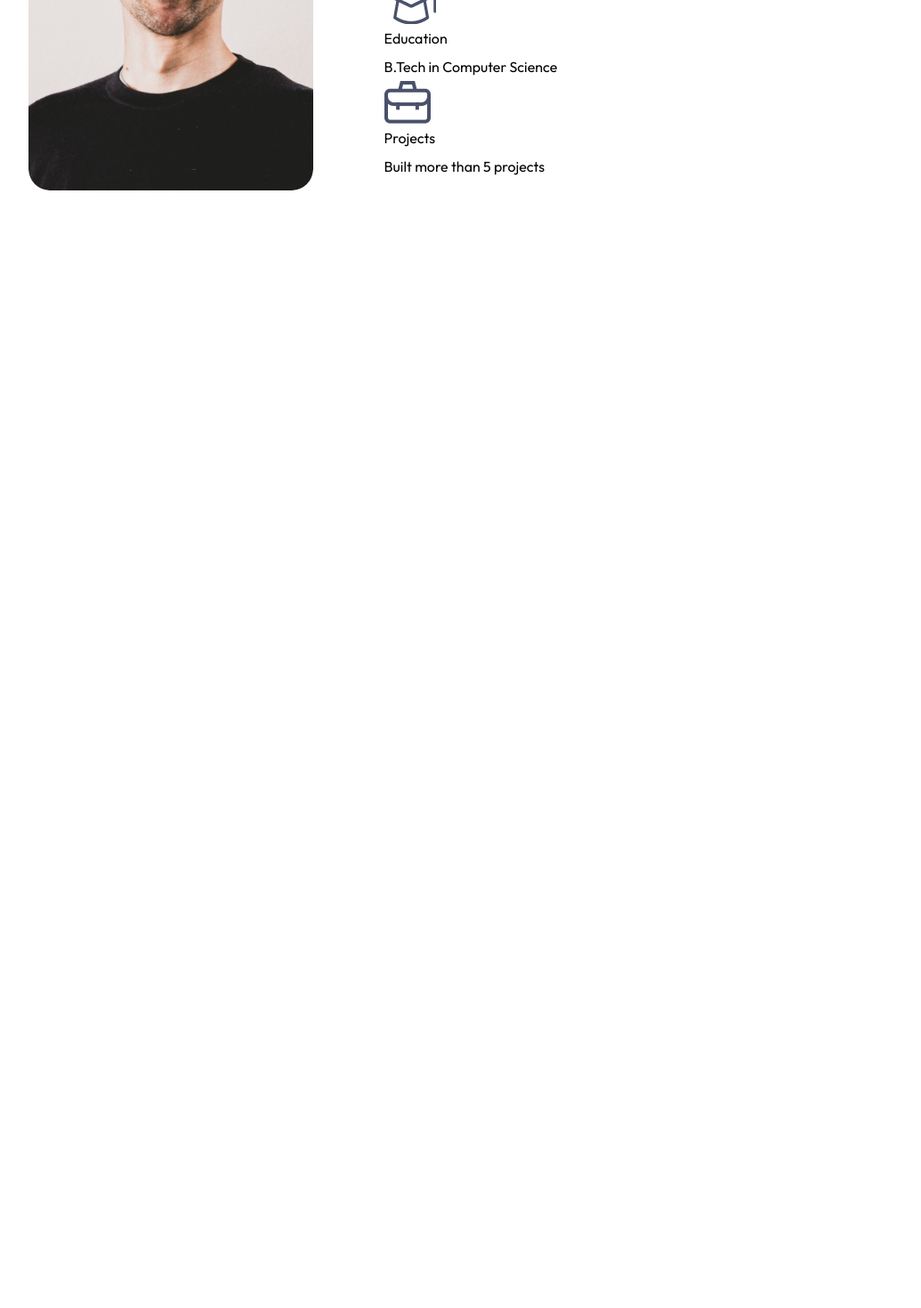
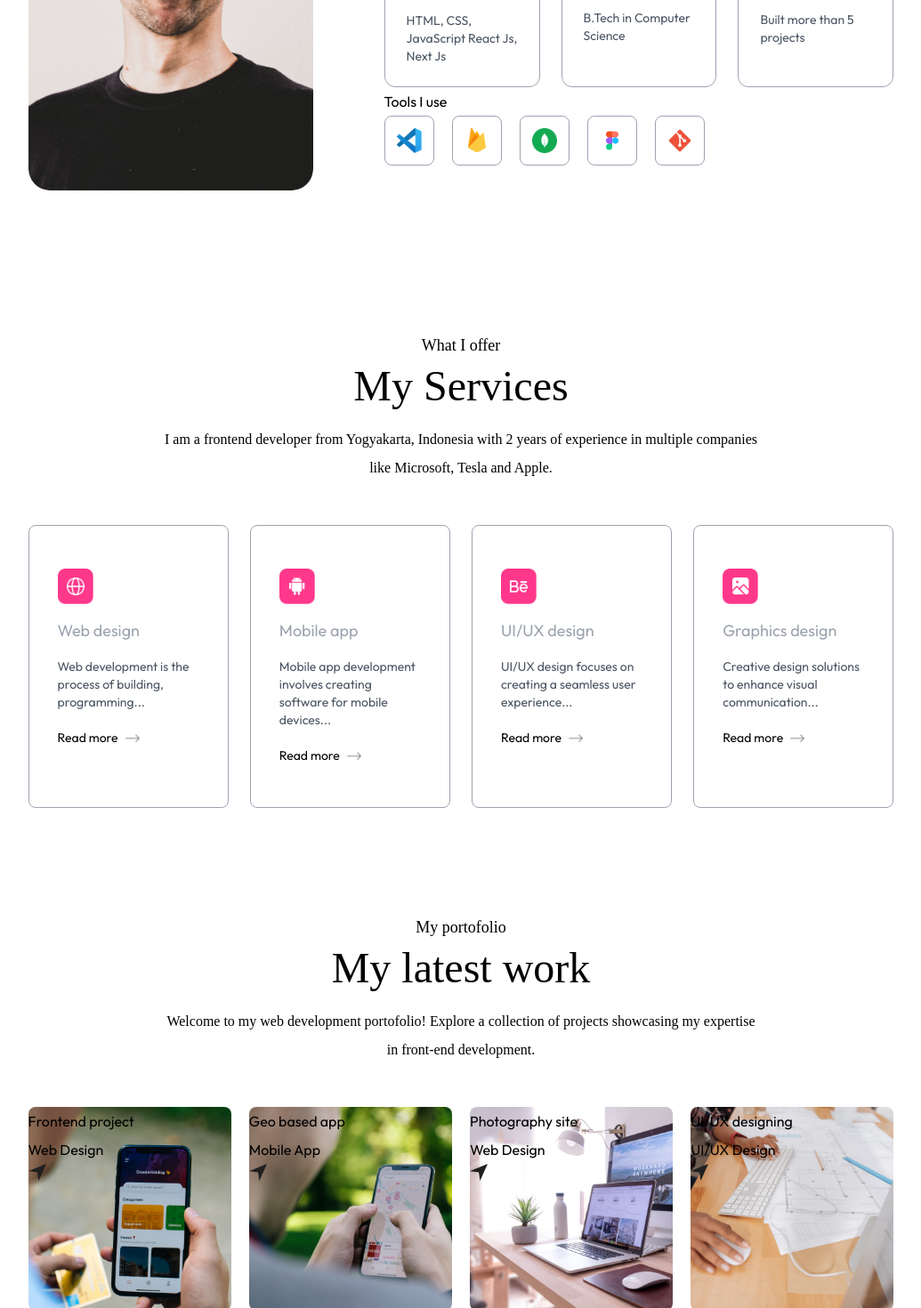
Before and after one commit to rafliaf/portofolio-rafli, a Next.js app: page / in a window 1280 px wide. Shown: the part 1220-2690 px from the top of the page at 89% size, without its empty margins (122-1157 px from the left). Before the commit the page ends 1554 px from the top, so only its background shows below. Built offline with nearby package versions, Linux system fonts and the light colour scheme; a web font is replaced by a local one.

Commit message:
Update features

```diff
--- a/app/components/About.jsx
+++ b/app/components/About.jsx
@@ -1,4 +1,4 @@
-import { assets, infoList } from '@/assets/assets'
+import { assets, infoList, toolsData } from '@/assets/assets'
 import Image from 'next/image'
 import React from 'react'
 
@@ -16,12 +16,22 @@
                     I am an experienced Frontend Developer with over a decade profesionnal career
                 </p>
 
-                <ul>
+                <ul className='grid grid-cols-1 sm:grid-cols-3 gap-6 max-w-2xl'>
                     {infoList.map(({icon, iconDark, title, description}, index)=> (
-                        <li key={index}>
-                            <Image src={icon} alt={title} />
-                            <h3>{title}</h3>
-                            <p>{description}</p>
+                        <li className='border-[0.5px] border-gray-400 rounded-xl p-6 cursor-pointer hover:bg-lightHover
+                        hover:-translate-y-1 duration-500 hover:shadow-black' key={index}>
+                            <Image src={icon} alt={title} className='w-7 mt-3'/>
+                            <h3 className='my-4 font-semibold text-gray-700'>{title}</h3>
+                            <p className='text-gray-600 text-sm'>{description}</p>
+                        </li>
+                    ))}
+                </ul>
+
+                <h4>Tools I use</h4>
+                <ul className='flex items-center gap-3 sm:gap-5'>
+                    {toolsData.map((tool, index) => (
+                        <li key={index} className='flex items-center justify-center w-12 sm:w-14 aspect-square border border-gray-400 rounded-lg cursor-pointer hover:-translate-y-1 duration-500'>
+                            <Image src={tool} alt='Tool' className='w-5 sm:w-7'/>
                         </li>
                     ))}
                 </ul>
--- a/app/components/Navbar.jsx
+++ b/app/components/Navbar.jsx
@@ -1,8 +1,11 @@
 import { assets } from '@/assets/assets'
 import Image from 'next/image'
-import React, { useRef } from 'react'
+import React, { useEffect, useRef, useState } from 'react'
 
 const Navbar = () => {
+
+  const [isScroll, setIsScroll] = useState(false);
+
   // sidemenu
   const sideMenuRef = useRef()
 
@@ -16,19 +19,32 @@
     sideMenuRef.current.style.transform = 'translateX(16rem)'
   }
 
+  // for navbar
+  useEffect (() => {
+    window.addEventListener('scroll', () => {
+      if(scrollY > 50){
+        setIsScroll(true)
+      }
+      else{
+        setIsScroll(false)
+      }
+    })
+  },[])
+
   return (
     <>
       <div className='fixed top-0 right-0 w-11/12 -z-10 translate-y-[-80%]'>
         <Image src={assets.header_bg_color} alt='' className='w-full'/>
       </div>
-        <nav className="w-full fixed px-5 lg:px-8 xl:px-[8%] py-4 flex items-center justify-between z-50">
+
+        <nav className={`w-full fixed px-5 lg:px-8 xl:px-[8%] py-4 flex items-center justify-between z-50 ${isScroll ? "bg-white bg-opacity-50 backdrop-blur-lg shadow-sm" : ""}`}>
           {/* LOGO */}
           <a href="#top">
             <Image src={assets.logo} alt="" className="w-28 cursor-pointer mr-14" />
           </a>
 
           {/* LIST ITEM */}
-          <ul className='hidden md:flex items-center gap-6 lg:gap-8 rounded-full px-12 py-3 bg-white shadow-sm bg-opacity-50'>
+          <ul className={`hidden md:flex items-center gap-6 lg:gap-8 rounded-full px-12 py-3 ${isScroll ? "" : "bg-white shadow-sm bg-opacity-50"}`}>
             <li><a className='font-Ovo' href="#top">Home</a></li>
             <li><a className='font-Ovo' href="#about">About me</a></li>
             <li><a className='font-Ovo' href="#services">Services</a></li>
--- /dev/null
+++ b/app/components/Services.jsx
@@ -0,0 +1,33 @@
+import { assets, serviceData } from '@/assets/assets'
+import Image from 'next/image'
+import React from 'react'
+
+const Services = () => {
+  return (
+    <div id='services' className='w-full px-[12%] py-10 scroll-mt-20'>
+        <h4 className='text-center mb-2 text-lg font-Ovo'>What I offer</h4>
+        <h2 className='text-center text-5xl font-Ovo'>My Services</h2>
+
+        <p className='text-center max-w-2xl mx-auto mt-5 mb-12 font-Ovo'>
+            I am a frontend developer from Yogyakarta, Indonesia with 2 years of experience in multiple companies like Microsoft, Tesla and Apple.
+        </p>
+
+        <div className='grid grid-cols-auto gap-6 my-10'>
+            {serviceData.map(({icon, title, description, link}, index) => (
+                <div key={index} className='border border-gray-400 rounded-lg px-8 py-12 hover:shadow-black cursor-pointer hover:bg-lightHover hover:-translate-y-1 duration-500'>
+                    <Image src={icon} alt='' className='w-10'/>
+                    <h3 className='text-lg my-4 text-gray-400'>{title}</h3>
+                    <p className='text-sm text-gray-600 leading-5'>
+                        {description}
+                    </p>
+                    <a href={link} className='flex items-center gap-2 text-sm mt-5'>
+                        Read more <Image src={assets.right_arrow} className='w-4' alt=''/>
+                    </a>
+                </div>
+            ))}
+        </div>
+    </div>
+  )
+}
+
+export default Services
--- /dev/null
+++ b/app/components/Work.jsx
@@ -0,0 +1,33 @@
+import { assets, workData } from '@/assets/assets'
+import Image from 'next/image'
+import React from 'react'
+
+const Work = () => {
+  return (
+    <div id='work' className='w-full px-[12%] py-10 scroll-mt-20'>
+        <h4 className='text-center mb-2 text-lg font-Ovo'>My portofolio</h4>
+        <h2 className='text-center text-5xl font-Ovo'>My latest work</h2>
+
+        <p className='text-center max-w-2xl mx-auto mt-5 mb-12 font-Ovo'>
+            Welcome to my web development portofolio! Explore a collection of projects showcasing my expertise in front-end development.
+        </p>
+
+        {/* work data */}
+        <div className='grid grid-cols-auto my-10 gap-5'>
+            {workData.map((project, index) => (
+                <div key={index} style={{ backgroundImage: `url(${project.bgImage})` }} className='aspect-square bg-no-repeat bg-cover bg-center rounded-lg relative cursor-pointer'>
+                    <div>
+                        <h2>{project.title}</h2>
+                        <p>{project.description}</p>
+                    </div>
+                    <div>
+                        <Image src={assets.send_icon} alt='send icon' className='w-5'/>
+                    </div>
+                </div>
+            ))}
+        </div>
+    </div>
+  )
+}
+
+export default Work
--- a/app/page.js
+++ b/app/page.js
@@ -2,6 +2,8 @@
 import About from "./components/About";
 import Header from "./components/Header";
 import Navbar from "./components/Navbar";
+import Services from "./components/Services";
+import Work from "./components/Work";
 
 export default function Home() {
   return (
@@ -9,6 +11,8 @@
       <Navbar/>
       <Header/>
       <About/>
+      <Services/>
+      <Work />
     </>
   );
 }
--- a/tailwind.config.mjs
+++ b/tailwind.config.mjs
@@ -17,6 +17,13 @@
         Outfit: ["Outfit", "sans-serif"],
         Ovo: ["Ovo", "serif"],
       },
+      boxShadow: {
+        'black' : '4px 4px 0 #000',
+        'white' : '4px 4px 0 #ff',
+      },
+      gridTemplateColumns: {
+        'auto': 'repeat(auto-fit, minmax(200px, 1fr))'
+      }
     },
   },
   plugins: [],
```
